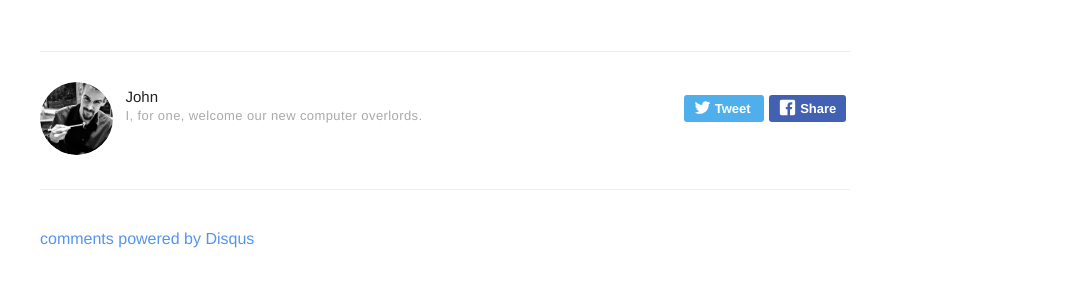
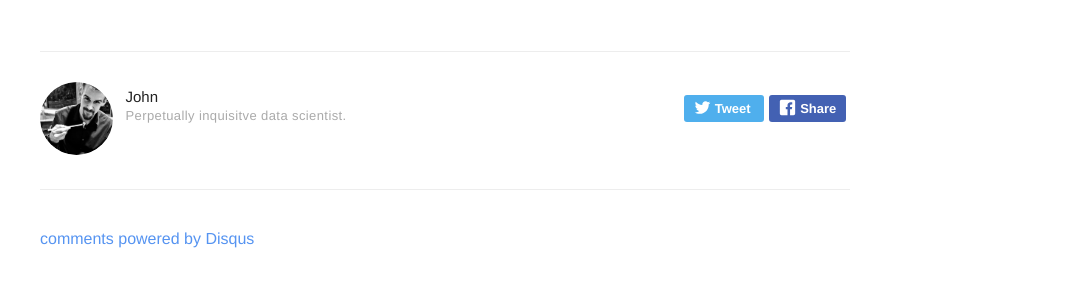
Before and after one commit to johnwmillr/johnwmillr.github.io, a Jekyll site: the page built from _posts/2017-10-05-first-post.markdown, in a window 1280 px wide. Shown: the part 536-836 px from the top of the page, without its empty margins (195-1280 px from the left). Built offline with Jekyll 4.4.1, drawn with Linux system fonts in a browser that asks for light colours; comment, search, counter and statistics services are not loaded.

Commit message:
Add 'perpetually inquisitive' to page bio

```diff
--- a/_config.yml
+++ b/_config.yml
@@ -1,12 +1,12 @@
 # main text of home
 name: John W. Miller
-bio: I, for one, welcome our new computer overlords.
+bio: I, for one, welcome our new computer overlords.<br/>Perpetually inquisitive data scientist.
 
 # Markdown renderer
 markdown: kramdown
 
 # twitter summary info
-description: I, for one, welcome our new computer overlords.
+description: Perpetually inquisitve data scientist.
 
 # if it's an external image, update below for true
 # better with square images
@@ -47,7 +47,7 @@ twitter: johnwmillr
 authors:
     john:
         name: John
-        bio: I, for one, welcome our new computer overlords.
+        bio: Perpetually inquisitve data scientist.
         external-image: false
         picture: assets/images/john02.png
         twitter: johnwmillr
```
